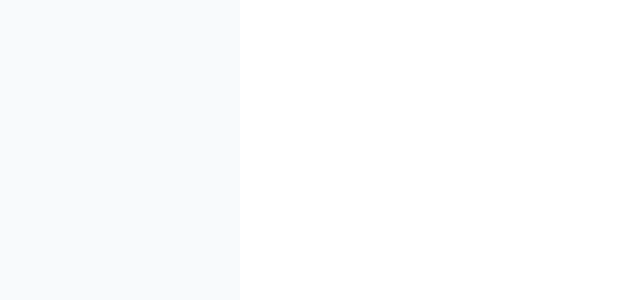
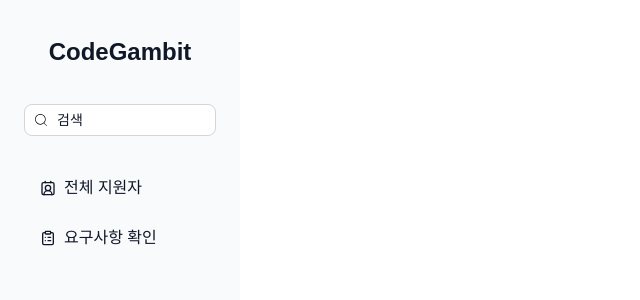
Before and after one commit to llmTestTool/codegambit-front, a React (Vite) app: page / in a window 1280 px wide. Shown: the top 300 px of the page, without its empty margins (0-640 px from the left). Built offline with nearby package versions, Linux system fonts and the light colour scheme; a web font is replaced by a local one.

Commit message:
feat: 사이드바 구현

```diff
--- a/package.json
+++ b/package.json
@@ -16,6 +16,7 @@
     "js-cookie": "^3.0.5",
     "react": "^19.1.1",
     "react-dom": "^19.1.1",
+    "react-icons": "^5.5.0",
     "react-router-dom": "^7.8.0",
     "zustand": "^5.0.7"
   },
--- a/src/layout/Sidebar.tsx
+++ b/src/layout/Sidebar.tsx
@@ -1,7 +1,47 @@
+import { CiSearch } from "react-icons/ci";
+import { LuContactRound } from "react-icons/lu";
+import { LuClipboardList } from "react-icons/lu";
+import { NavLink } from 'react-router-dom';
+
+const sideItems = [
+  {label: '전체 지원자', Img: LuContactRound, path: '/dashboard'},
+  {label: '요구사항 확인', Img: LuClipboardList, path: '/assignlist'},
+]
+
 const Sidebar =() => {
   return(
     <aside className="w-60 min-h-screen bg-lightGray">
+      <div className="px-6 py-9 flex items-center justify-center space-x-4">
+        <h3 className="text-gray-900 text-2xl font-bold">CodeGambit</h3>
+      </div>
 
+      <div className="px-6 flex items-center space-x-8">
+        <div className="flex items-center w-full h-8 bg-white border border-gray-300 rounded-lg">
+          <CiSearch className="ml-2 mr-2" />
+          <span className="text-gray-900 text-sm font-medium">검색</span>
+        </div>
+      </div>
+
+      <nav className="px-6 py-8 flex flex-col space-y-2.5">
+        {sideItems.map(({ label, Img, path }) => (
+          <NavLink
+            key={path}
+            to={path}
+            className={({ isActive }) =>
+              `flex items-center px-4 py-2 rounded-lg transition-colors ${
+                isActive ? 'bg-gray-900 text-white font-medium' : 'text-gray-900'
+              }`
+            }
+          >
+            {({ isActive }) => (
+              <>
+                <Img className={`mr-2 text-lx ${isActive ? 'text-white' : 'text-gray-900'}`} />
+                <span>{label}</span>
+              </>
+            )}
+          </NavLink>
+        ))}
+      </nav>
     </aside>
   )
 }
--- a/src/routes/MainRoutes.tsx
+++ b/src/routes/MainRoutes.tsx
@@ -11,7 +11,7 @@ const MainRoutes = () => {
       path: "/", element: <MainLayout />,
       children: [
         { path: '/dashboard', element: <DashBoardPage />},
-        { path: '/assginlist', element: <AssignListPage />},
+        { path: '/assignlist', element: <AssignListPage />},
         { path: '/assignedit', element: <AssignEditPage />},
       ]
     },
```
Also changed, not shown: 1 other file (tests, documents, lock files or other folders).
